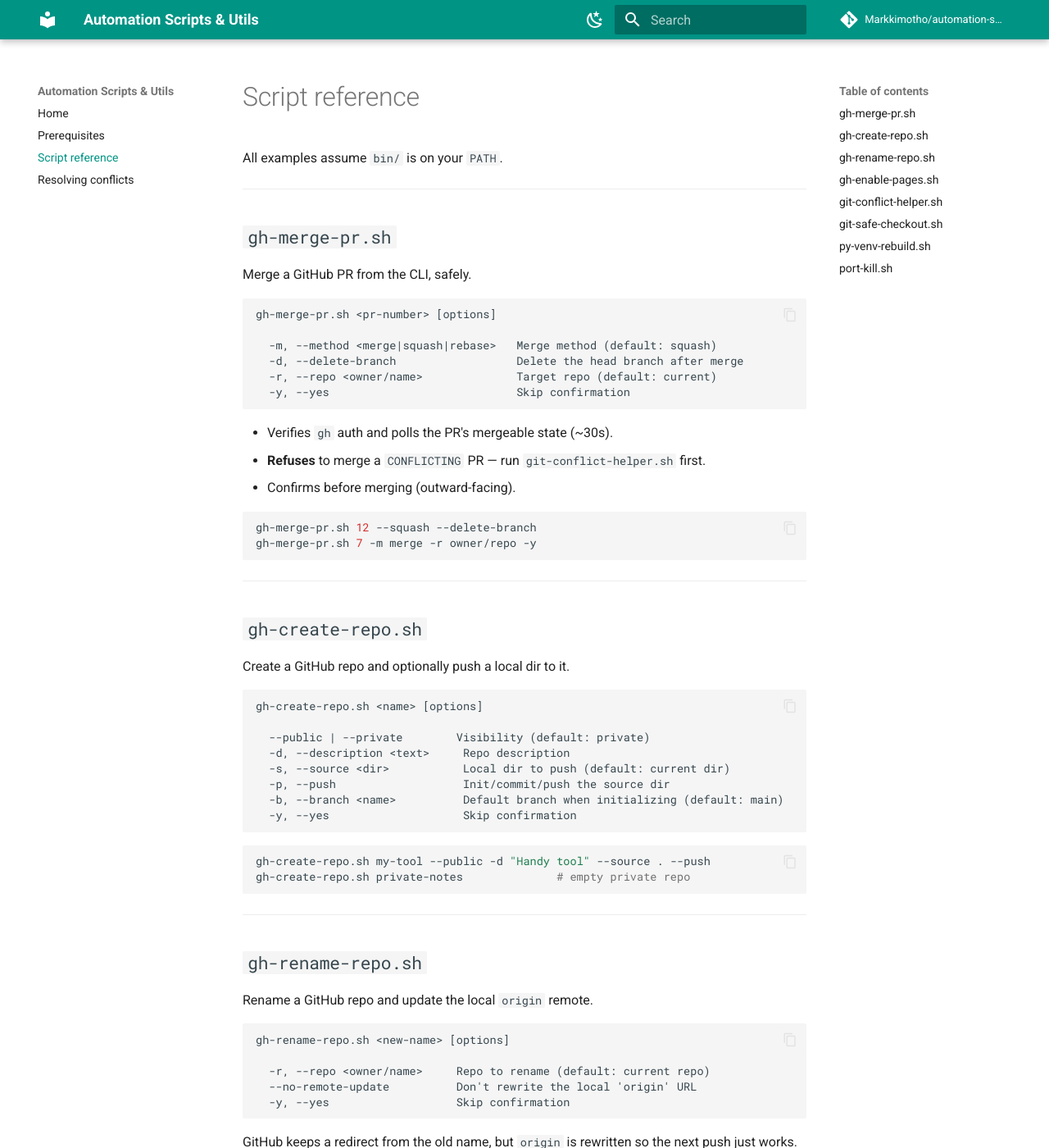
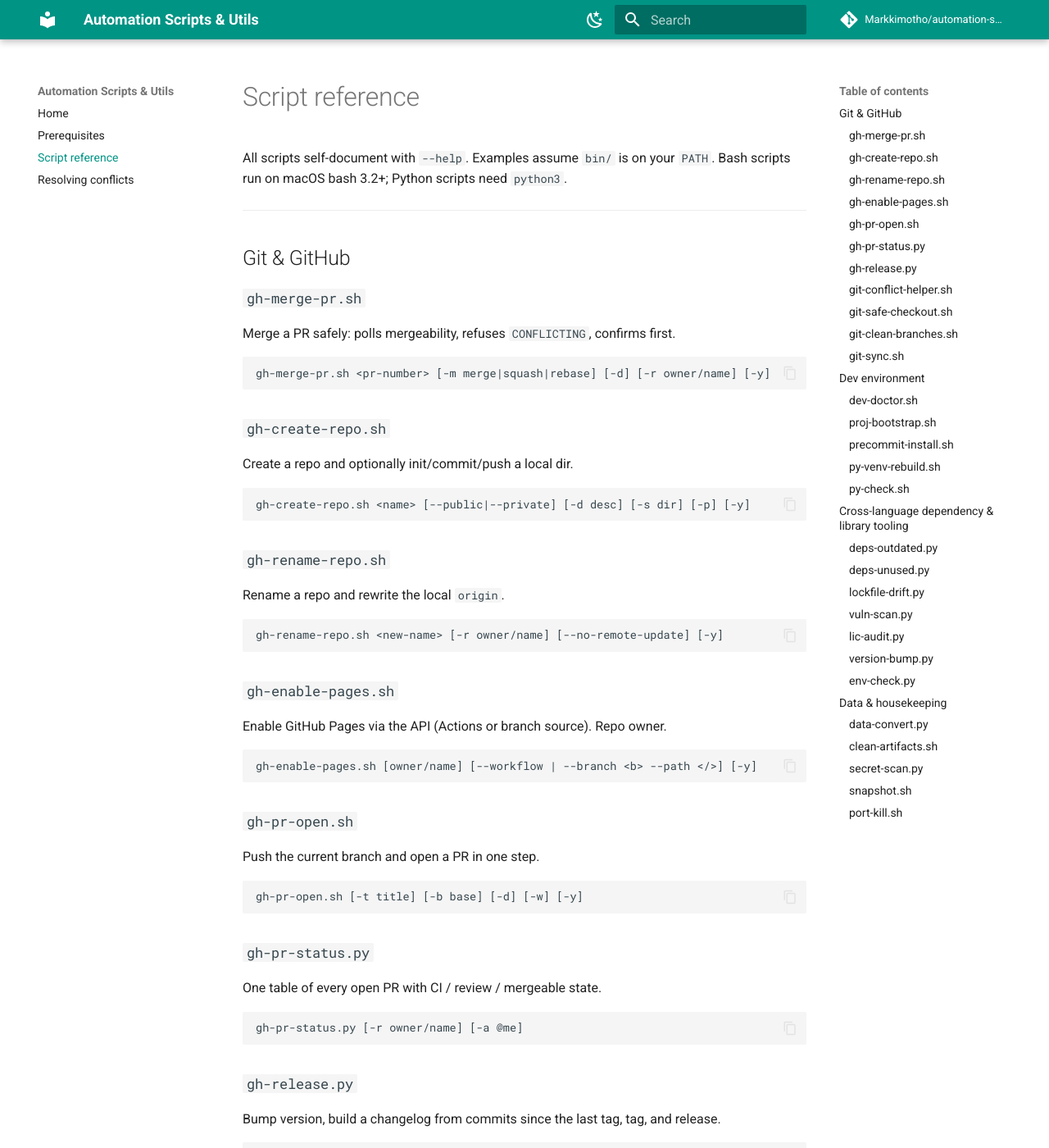
Before and after one commit to Markkimotho/automation-scripts-utils, an MkDocs documentation site: the page built from docs/reference.md, in a window 1280 px wide and 1400 px high. Shown: the whole window at 82% size. Built offline with MkDocs 1.6.1 and Material for MkDocs 9.7.7, drawn with Linux system fonts in a browser that asks for light colours; comment, search, counter and statistics services are not loaded; some of the changed text lies outside the part shown.

Commit message:
Docs: document all 28 scripts (reference, index, prerequisites, README)
Full reference by category, per-script prerequisites table including the
polyglot tooling and Python lane, refreshed index and README.

````diff
--- a/docs/prerequisites.md
+++ b/docs/prerequisites.md
@@ -5,21 +5,43 @@ that bite when setting up a dev environment.
 
 ## Per-script requirements
 
-Every script needs **`bash` (3.2+, the macOS default is fine)**. Beyond that:
+Every bash script needs **`bash` (3.2+, the macOS default is fine)**; every
+Python script needs **`python3`**. Beyond that:
 
 | Script | Mandatory | Notes |
 |--------|-----------|-------|
-| `gh-merge-pr.sh` | `gh` (authenticated), `git`, `jq` | `gh` must be logged in; `jq` parses the API JSON. |
-| `gh-create-repo.sh` | `gh` (authenticated), `git` | — |
-| `gh-enable-pages.sh` | `gh` (authenticated) | Token needs the **`repo`** scope (and you must own the repo). |
-| `gh-rename-repo.sh` | `gh` (authenticated), `git` | `git` only used to rewrite `origin`. |
+| `gh-merge-pr.sh` | `gh` (auth), `git`, `jq` | `jq` parses the API JSON. |
+| `gh-create-repo.sh` | `gh` (auth), `git` | — |
+| `gh-rename-repo.sh` | `gh` (auth), `git` | `git` rewrites `origin`. |
+| `gh-enable-pages.sh` | `gh` (auth) | Token needs the **`repo`** scope; you must own the repo. |
+| `gh-pr-open.sh` | `gh` (auth), `git` | — |
+| `gh-pr-status.py` | `python3`, `gh` (auth) | — |
+| `gh-release.py` | `python3`, `gh` (auth), `git` | — |
 | `git-conflict-helper.sh` | `git` | — |
 | `git-safe-checkout.sh` | `git` | — |
-| `py-venv-rebuild.sh` | `python3` | `pyenv` optional (used to resolve a version like `3.12.4`). |
+| `git-clean-branches.sh` | `git` | — |
+| `git-sync.sh` | `git` | — |
+| `dev-doctor.sh` | `bash` | Checks for everything else and reports. |
+| `proj-bootstrap.sh` | `bash` | `git` optional (skips init with `--no-git`). |
+| `precommit-install.sh` | `git`, `pre-commit` | Offers to pip-install `pre-commit`. |
+| `py-venv-rebuild.sh` | `python3` | `pyenv` optional (resolves a version like `3.12.4`). |
+| `py-check.sh` | `bash` | Runs whichever of `ruff`/`mypy`/`pytest` exist. |
+| `deps-outdated.py` | `python3` | Plus the toolchains to query: `pip`/`npm`/`go`/`cargo-outdated`. |
+| `deps-unused.py` | `python3` | Pure Python (heuristic). |
+| `lockfile-drift.py` | `python3` | Pure Python. |
+| `vuln-scan.py` | `python3` | Plus audit tools: `pip-audit`/`npm`/`cargo-audit`/`govulncheck`. |
+| `lic-audit.py` | `python3` | Reads installed metadata + `node_modules`. |
+| `version-bump.py` | `python3` | Pure Python. |
+| `env-check.py` | `python3` | Pure Python. |
+| `data-convert.py` | `python3` | `PyYAML` only if you use YAML. |
+| `secret-scan.py` | `python3` | `git` only for the default (staged-files) mode. |
+| `clean-artifacts.sh` | `bash`, `find` | — |
+| `snapshot.sh` | `bash`, `tar` | — |
 | `port-kill.sh` | `lsof` | Present on macOS by default; install on minimal Linux. |
 
-Scripts fail fast with a clear message (`Required command not found: …`) when a
-prerequisite is missing — they won't half-run.
+The polyglot tools (`deps-*`, `vuln-scan`, `lic-audit`) **skip** any ecosystem
+whose toolchain isn't installed rather than failing. Scripts that need a tool
+outright fail fast with a clear message (`Required command not found: …`).
 
 ## Install the prerequisites
 
--- a/docs/reference.md
+++ b/docs/reference.md
@@ -1,180 +1,249 @@
 # Script reference
 
-All examples assume `bin/` is on your `PATH`.
+All scripts self-document with `--help`. Examples assume `bin/` is on your `PATH`.
+Bash scripts run on macOS bash 3.2+; Python scripts need `python3`.
 
 ---
 
-## `gh-merge-pr.sh`
+## Git & GitHub
 
-Merge a GitHub PR from the CLI, safely.
+### `gh-merge-pr.sh`
+
+Merge a PR safely: polls mergeability, refuses `CONFLICTING`, confirms first.
 
 ```text
-gh-merge-pr.sh <pr-number> [options]
-
-  -m, --method <merge|squash|rebase>   Merge method (default: squash)
-  -d, --delete-branch                  Delete the head branch after merge
-  -r, --repo <owner/name>              Target repo (default: current)
-  -y, --yes                            Skip confirmation
+gh-merge-pr.sh <pr-number> [-m merge|squash|rebase] [-d] [-r owner/name] [-y]
 ```
 
-- Verifies `gh` auth and polls the PR's mergeable state (~30s).
-- **Refuses** to merge a `CONFLICTING` PR — run `git-conflict-helper.sh` first.
-- Confirms before merging (outward-facing).
+### `gh-create-repo.sh`
 
-```bash
-gh-merge-pr.sh 12 --squash --delete-branch
-gh-merge-pr.sh 7 -m merge -r owner/repo -y
+Create a repo and optionally init/commit/push a local dir.
+
+```text
+gh-create-repo.sh <name> [--public|--private] [-d desc] [-s dir] [-p] [-y]
+```
+
+### `gh-rename-repo.sh`
+
+Rename a repo and rewrite the local `origin`.
+
+```text
+gh-rename-repo.sh <new-name> [-r owner/name] [--no-remote-update] [-y]
+```
+
+### `gh-enable-pages.sh`
+
+Enable GitHub Pages via the API (Actions or branch source). Repo owner.
+
+```text
+gh-enable-pages.sh [owner/name] [--workflow | --branch <b> --path </>] [-y]
+```
+
+### `gh-pr-open.sh`
+
+Push the current branch and open a PR in one step.
+
+```text
+gh-pr-open.sh [-t title] [-b base] [-d] [-w] [-y]
+```
+
+### `gh-pr-status.py`
+
+One table of every open PR with CI / review / mergeable state.
+
+```text
+gh-pr-status.py [-r owner/name] [-a @me]
+```
+
+### `gh-release.py`
+
+Bump version, build a changelog from commits since the last tag, tag, and release.
+
+```text
+gh-release.py [major|minor|patch] [--set X.Y.Z] [-n]
+```
+
+### `git-conflict-helper.sh`
+
+Rule-based guide to merge/rebase conflicts. See [Resolving conflicts](conflicts.md).
+
+```text
+git-conflict-helper.sh [--check]
+```
+
+### `git-safe-checkout.sh`
+
+Switch branches without silently losing uncommitted work.
+
+```text
+git-safe-checkout.sh <branch> [-b] [--check] [-y]
+```
+
+### `git-clean-branches.sh`
+
+Delete branches already merged into the base (local, and `--remote`).
+
+```text
+git-clean-branches.sh [-b base] [--remote] [-n] [-y]
+```
+
+### `git-sync.sh`
+
+Catch up: fetch, fast-forward base, prune, rebase current branch. Refuses a dirty tree.
+
+```text
+git-sync.sh [-b base] [--no-rebase] [-y]
 ```
 
 ---
 
-## `gh-create-repo.sh`
+## Dev environment
 
-Create a GitHub repo and optionally push a local dir to it.
+### `dev-doctor.sh`
+
+Report which required tools are present, with install hints. Non-zero if a core tool is missing.
 
 ```text
-gh-create-repo.sh <name> [options]
-
-  --public | --private        Visibility (default: private)
-  -d, --description <text>     Repo description
-  -s, --source <dir>           Local dir to push (default: current dir)
-  -p, --push                   Init/commit/push the source dir
-  -b, --branch <name>          Default branch when initializing (default: main)
-  -y, --yes                    Skip confirmation
+dev-doctor.sh
 ```
 
-```bash
-gh-create-repo.sh my-tool --public -d "Handy tool" --source . --push
-gh-create-repo.sh private-notes              # empty private repo
+### `proj-bootstrap.sh`
+
+Scaffold a new project: git, ignore, README, pre-commit, CI, optional license.
+
+```text
+proj-bootstrap.sh [dir] [--name n] [--flavor python|node|generic] [--license mit|none] [--no-git] [-y]
+```
+
+### `precommit-install.sh`
+
+Install (and optionally scaffold) pre-commit hooks; offers to pip-install pre-commit.
+
+```text
+precommit-install.sh [--with-config] [-y]
+```
+
+### `py-venv-rebuild.sh`
+
+Rebuild a virtualenv whose interpreter went stale; reinstall requirements.
+
+```text
+py-venv-rebuild.sh [--python bin|version] [--venv dir] [-r requirements.txt] [-y]
+```
+
+### `py-check.sh`
+
+Run ruff + mypy + pytest (+ coverage) in one pass; skips missing tools.
+
+```text
+py-check.sh [path] [--no-cov]
 ```
 
 ---
 
-## `gh-rename-repo.sh`
+## Cross-language dependency & library tooling
 
-Rename a GitHub repo and update the local `origin` remote.
+Python-powered, **polyglot**: each detects the manifests present
+(`requirements.txt`/`pyproject.toml`, `package.json`, `go.mod`, `Cargo.toml`,
+`Gemfile`, `pom.xml`) and acts on all of them. Toolchains that aren't installed
+are skipped with a note rather than failing.
+
+### `deps-outdated.py`
+
+Outdated packages across pip / npm / cargo / go, one table.
 
 ```text
-gh-rename-repo.sh <new-name> [options]
-
-  -r, --repo <owner/name>     Repo to rename (default: current repo)
-  --no-remote-update          Don't rewrite the local 'origin' URL
-  -y, --yes                   Skip confirmation
+deps-outdated.py [--root .]
 ```
 
-GitHub keeps a redirect from the old name, but `origin` is rewritten so the next
-push just works. A repo with Pages keeps Pages, but the project-site URL changes
-to the new name — update `site_url`/links and redeploy.
+### `deps-unused.py`
 
-```bash
-gh-rename-repo.sh new-name
-gh-rename-repo.sh new-name -r owner/old-name --yes
+Declared-but-never-imported dependencies (Python + Node, heuristic).
+
+```text
+deps-unused.py [--root .] [--warn-only]
+```
+
+### `lockfile-drift.py`
+
+Flag manifests whose lockfile is missing or older than the manifest.
+
+```text
+lockfile-drift.py [--root .]
+```
+
+### `vuln-scan.py`
+
+Run each ecosystem's audit tool (pip-audit/npm audit/cargo audit/govulncheck) and normalize.
+
+```text
+vuln-scan.py [--root .] [--warn-only]
+```
+
+### `lic-audit.py`
+
+Collect dependency licenses; flag GPL/AGPL/LGPL and unknown.
+
+```text
+lic-audit.py [--root .] [--strict]
+```
+
+### `version-bump.py`
+
+Bump the project version in whatever manifest(s) the repo uses, atomically.
+
+```text
+version-bump.py [major|minor|patch] [--set X.Y.Z] [--root .] [-n]
+```
+
+### `env-check.py`
+
+Diff `.env` against `.env.example`; report missing/extra keys. Language-agnostic.
+
+```text
+env-check.py [--env .env] [--example .env.example] [--strict]
 ```
 
 ---
 
-## `gh-enable-pages.sh`
+## Data & housekeeping
 
-Enable GitHub Pages via the API. Requires repo-owner access and a `gh` token
-with the `repo`/Pages scope.
+### `data-convert.py`
+
+Convert between CSV, JSON, and YAML (YAML needs PyYAML).
 
 ```text
-gh-enable-pages.sh [owner/name] [options]
-
-  --workflow              Source = GitHub Actions (default).
-  --branch <branch>       Source = a branch (classic), e.g. gh-pages.
-  --path </ or /docs>     Path for branch source (default: /).
-  -y, --yes               Skip confirmation
+data-convert.py <input|-> --to csv|json|yaml [--from fmt] [-o out]
 ```
 
-- No repo argument → uses the current repo.
-- If Pages already exists, its build type is updated instead of failing.
+### `clean-artifacts.sh`
 
-```bash
-gh-enable-pages.sh                           # current repo, Actions source
-gh-enable-pages.sh owner/site --branch gh-pages
+Delete build/cache junk (`__pycache__`, `dist`, caches, `.DS_Store`, …). Dry-run by default.
+
+```text
+clean-artifacts.sh [dir] [--apply] [--node] [-y]
 ```
 
----
+### `secret-scan.py`
 
-## `git-conflict-helper.sh`
-
-Rule-based guide for git merge/rebase/cherry-pick conflicts. See
-[Resolving conflicts](conflicts.md) for the full rule set.
+Scan staged files (or given paths) for likely secrets; exits non-zero on a hit.
 
 ```text
-git-conflict-helper.sh [--check]
-
-  --check    Non-interactive. Report state + conflicted files only.
-             Exit 0 = clean, 2 = conflicts present.
+secret-scan.py [paths...] [--all] [--root .]
 ```
 
-```bash
-git-conflict-helper.sh            # interactive guide
-git-conflict-helper.sh --check    # for scripts/CI
+### `snapshot.sh`
+
+Timestamped `tar.gz` of a directory before a risky operation.
+
+```text
+snapshot.sh [dir] [-o out-dir]
 ```
 
----
+### `port-kill.sh`
 
-## `git-safe-checkout.sh`
-
-Switch branches without silently losing uncommitted work.
+Kill the process **listening** on a TCP port (not a client connected to it).
 
 ```text
-git-safe-checkout.sh <branch> [options]
-
-  -b, --create     Create the branch (git checkout -b)
-  --check          Report dirty state only. Exit 0 = clean, 2 = dirty.
-  -y, --yes        Assume "stash" for the dirty prompt (non-interactive)
+port-kill.sh <port> [port...] [--all] [-9] [-y]
 ```
-
-When the tree is dirty it shows what's dirty and asks you to **commit / stash /
-discard / abort** before switching.
-
-```bash
-git-safe-checkout.sh feature -b
-git-safe-checkout.sh main
-```
-
----
-
-## `py-venv-rebuild.sh`
-
-Rebuild a virtualenv whose interpreter went stale (the base Python moved or was
-removed, so `.venv/bin/python` is a dangling symlink).
-
-```text
-py-venv-rebuild.sh [options]
-
-  --python <bin|version>   Interpreter: a path, or a version like 3.12.4
-                           (resolved via pyenv, then pythonX.Y, python3)
-  --venv <dir>             Venv directory (default: .venv)
-  -r, --requirements <f>   Requirements file (default: requirements.txt if present)
-  -y, --yes                Skip the delete confirmation
-```
-
-```bash
-py-venv-rebuild.sh --python 3.12.4
-py-venv-rebuild.sh --venv .venv -r requirements.txt -y
-```
-
----
-
-## `port-kill.sh`
-
-Kill the process **listening** on one or more TCP ports. By default it targets
-only listeners — so it won't kill a process that merely holds an *outbound*
-connection to that port (a common, painful mistake).
-
-```text
-port-kill.sh <port> [port...] [options]
-
-  --all        Match ANY socket on the port, not just listeners.
-  -9, --force  Use SIGKILL instead of SIGTERM.
-  -y, --yes    Skip confirmation.
-```
-
-```bash
-port-kill.sh 8080 8090          # free up two listener ports
-port-kill.sh 6380 --force -y
-```
````
Also changed, not shown: README.md (+21 -12 lines), docs/index.md (+45 -8 lines).
